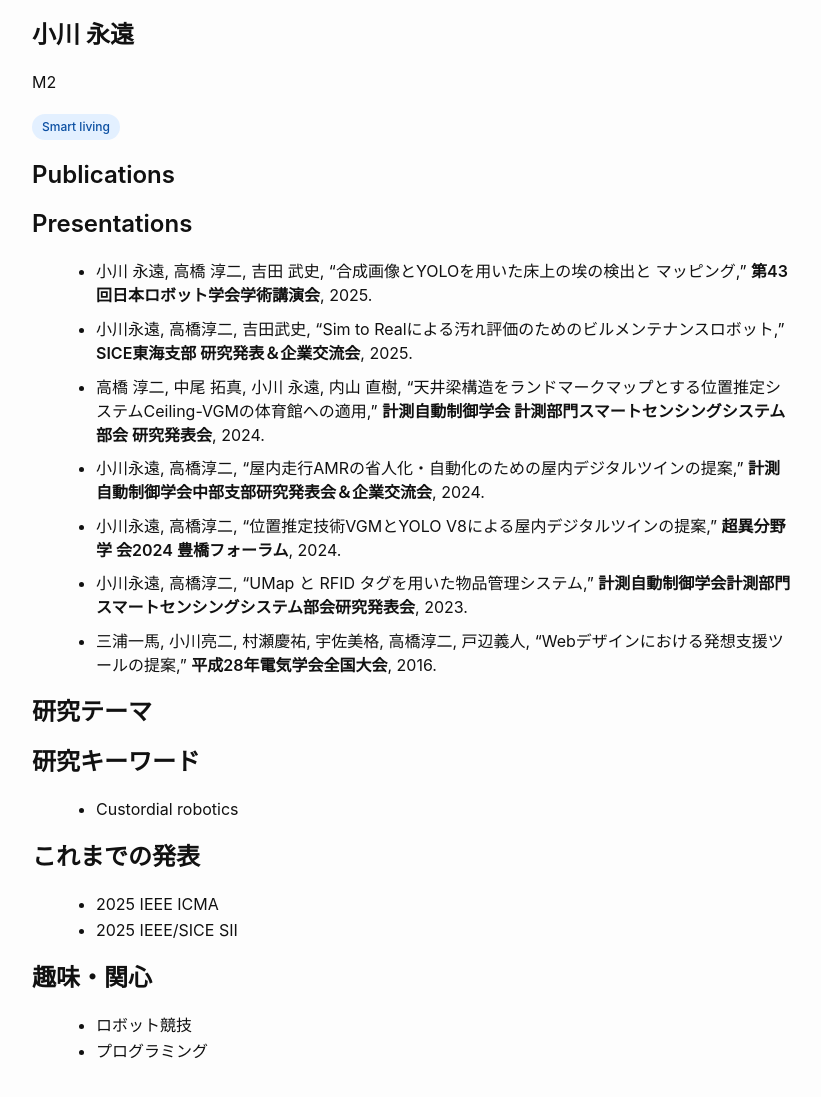
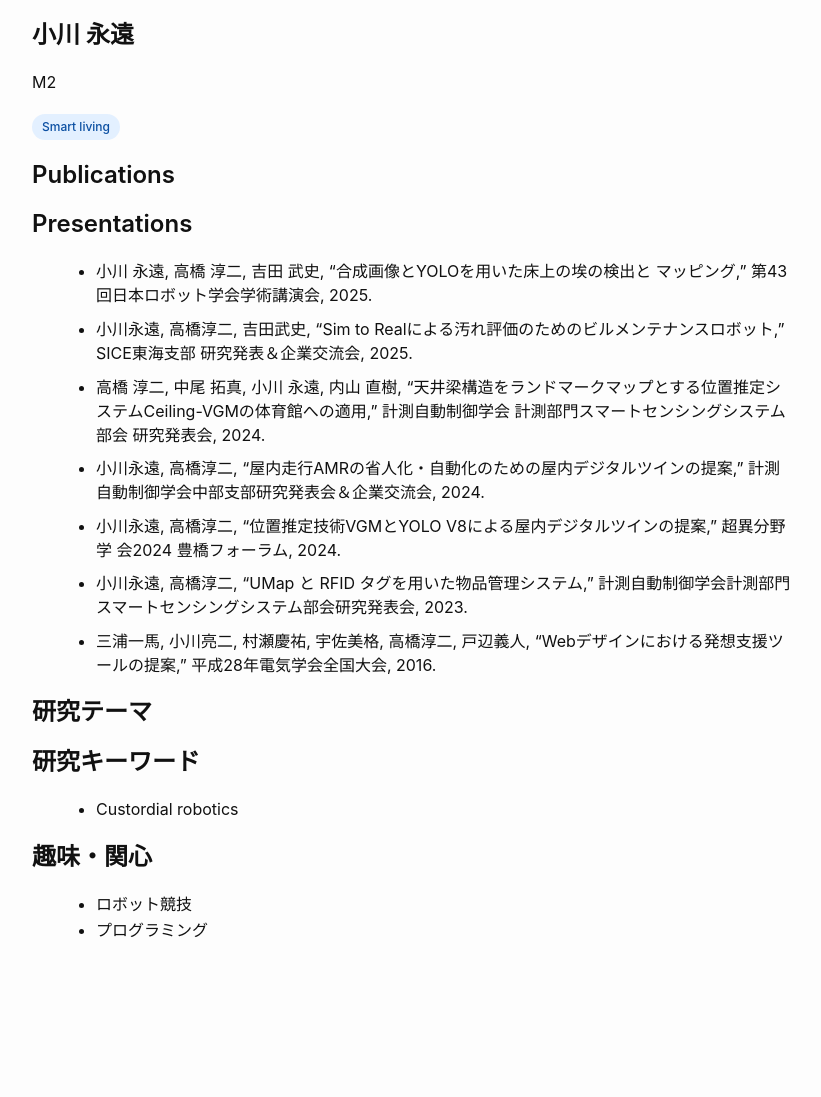
Before and after one commit to tlab-tut/tlab-site, a Jekyll site: the page built from members/ogawa.md, in a window 1280 px wide, cut to the strip 338-1464 px from the top of the page. Shown: the top 1097 px of the strip, without its empty margins (228-1049 px from the left). Built offline with Jekyll 4.4.1, drawn with Linux system fonts in a browser that asks for light colours; after the commit the page ends 1343 px from its top, so only the background shows below that.

Commit message:
微調整

```diff
--- a/_layouts/member.html
+++ b/_layouts/member.html
@@ -33,7 +33,7 @@ layout: page
           <li class="publication-item">
             {{ pub.authors }},
             “{{ pub.title }},”
-            <strong>{{ pub.venue }}</strong>,
+            {{ pub.venue }},
             {{ pub.year }}.
             {% if pub.doi %}
               <a href="{{ pub.doi }}" target="_blank">[DOI]</a>
@@ -63,7 +63,7 @@ layout: page
           <li class="publication-item">
             {{ pres.authors }},
             “{{ pres.title }},”
-            <strong>{{ pres.venue }}</strong>,
+            {{ pres.venue }},
             {{ pres.year }}.
             {% if pres.pages %}
               pp.{{ pres.pages }}.
--- a/members/ogawa.md
+++ b/members/ogawa.md
@@ -25,10 +25,6 @@ research_tags:
 
 - Custordial robotics
 
-## これまでの発表
-
-- 2025 IEEE ICMA
-- 2025 IEEE/SICE SII
 
 ## 趣味・関心
 - ロボット競技
```
Also changed, not shown: members/takahashi.md (+1 -1 lines).
